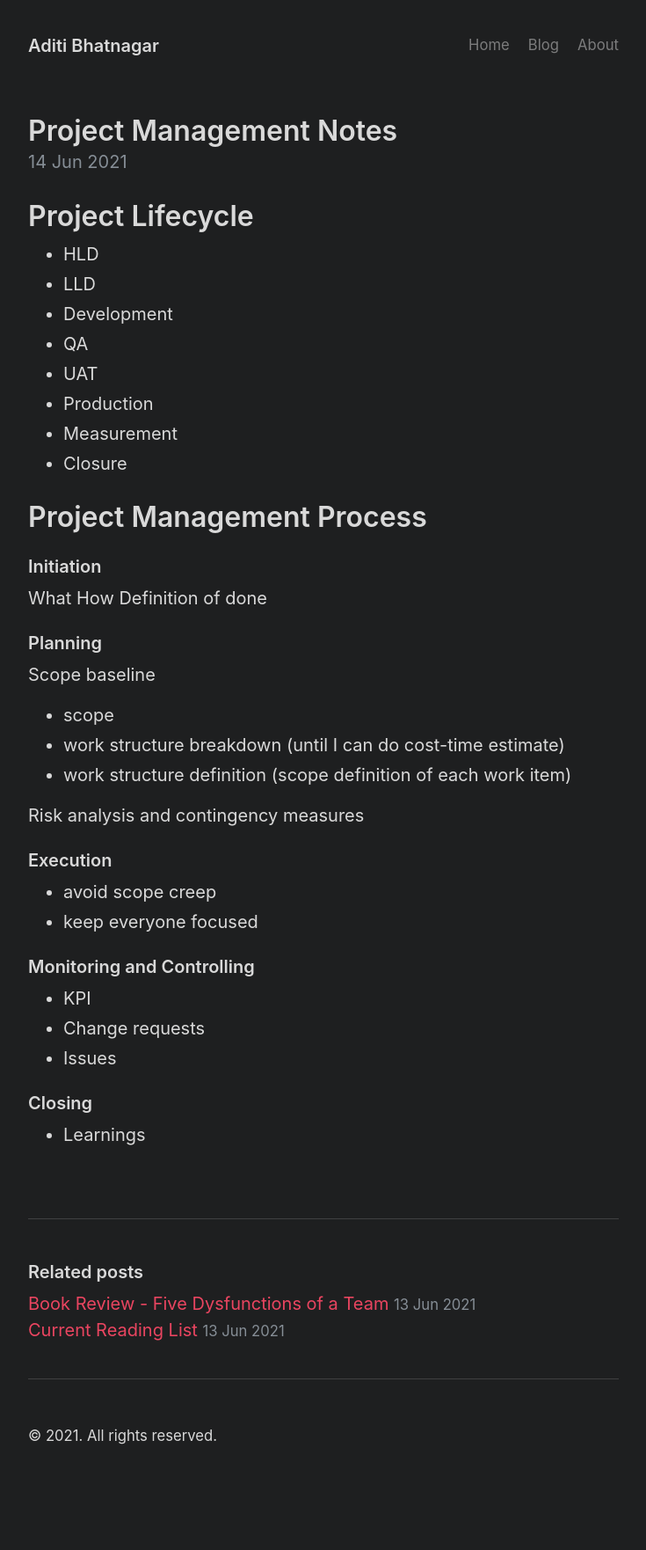
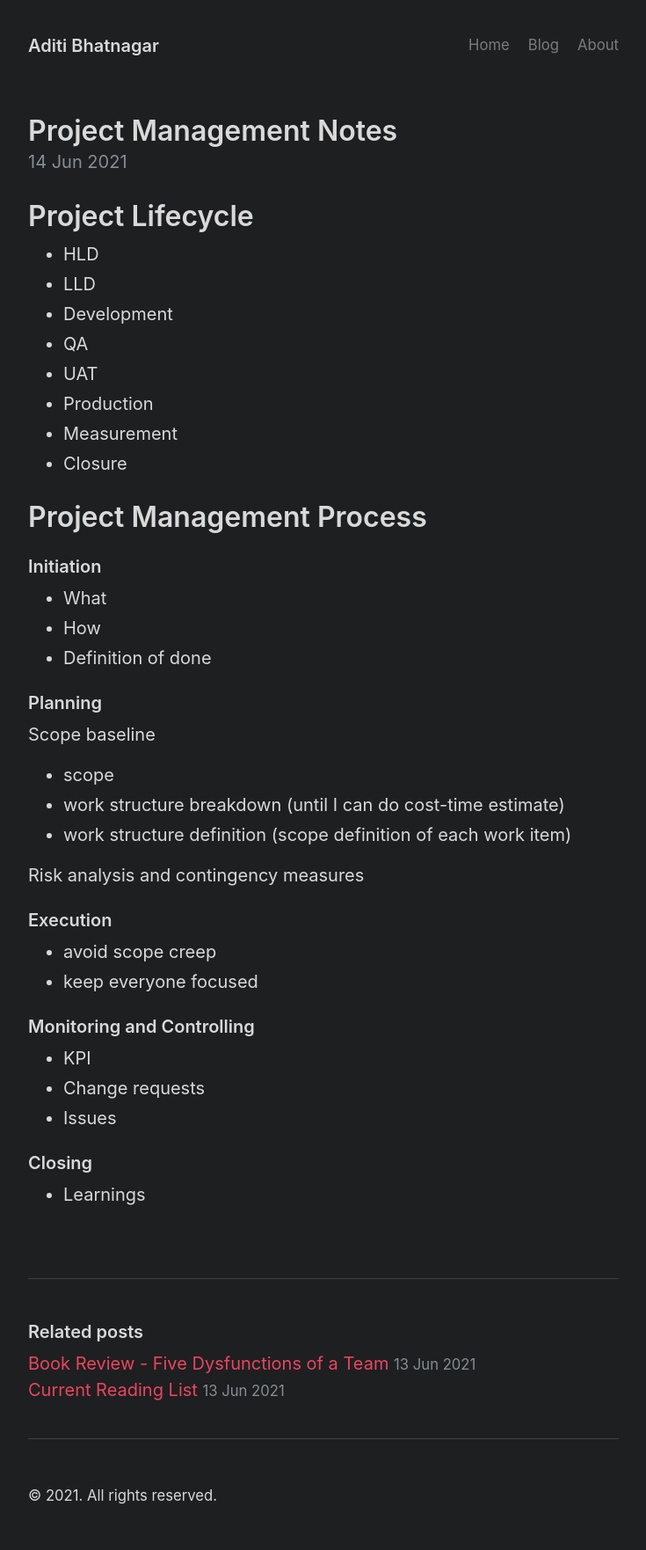
Before and after one commit to ad6190/ad6190.github.io, a Jekyll site: the page built from _posts/2021-06-14-project-management-notes.md, in a window 1280 px wide. Shown: the whole page at 88% size, without its empty margins (272-1007 px from the left). Built offline with Jekyll 4.4.1, drawn with Linux system fonts in a browser that asks for light colours; before the commit the page ends 1694 px from its top, so only the background shows below that.

```diff
--- a/_posts/2021-06-14-project-management-notes.md
+++ b/_posts/2021-06-14-project-management-notes.md
@@ -17,9 +17,9 @@ title: Project Management Notes
 # Project Management Process
 
 ### Initiation
-What
-How
-Definition of done
+- What
+- How
+- Definition of done
 
 ### Planning
 Scope baseline
```
